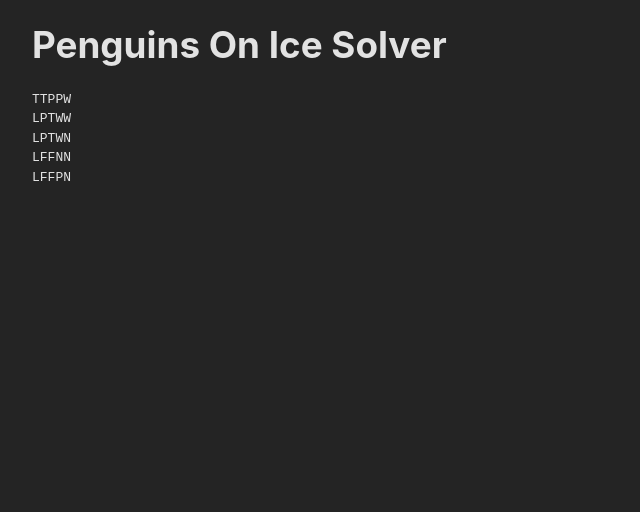
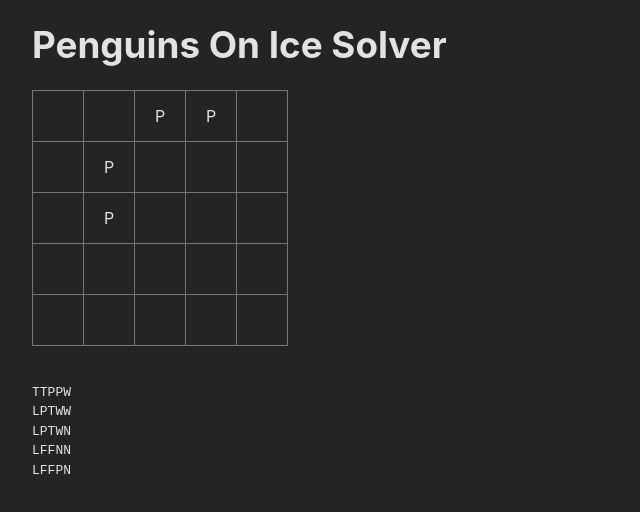
Before and after one commit to apvilkko/penguins-solver, a website built with Vite: page index.html in a window 1280 px wide. Shown: the whole page, without its empty margins (0-640 px from the left). Built offline with nearby package versions, Linux system fonts and the light colour scheme.

Commit message:
feat: draw module

```diff
--- /dev/null
+++ b/src/draw.ts
@@ -0,0 +1,17 @@
+export const renderBoard = (board: number[], width: number) => {
+  const rows = board.length / width
+  return `
+<table class="board">
+${Array.from({ length: rows })
+  .map((_, j) => {
+    return `<tr>${Array.from({ length: width })
+      .map((_, i) => {
+        const v = board[j * width + i]
+        return `<td>${v === 2 ? 'P' : v === 1 ? 'X' : ''}</td>`
+      })
+      .join('')}</tr>`
+  })
+  .join('')}
+</table>
+  `
+}
--- a/src/main.ts
+++ b/src/main.ts
@@ -1,4 +1,5 @@
 import { DoublyLinkedMatrix } from './doublylinkedmatrix'
+import { renderBoard } from './draw'
 import { exactCover, toRows, visualizeSolution } from './exactcover'
 import { buildMatrix, toArray } from './matrix'
 import './style.css'
@@ -25,4 +26,4 @@ const dllMatrix = new DoublyLinkedMatrix(arr, rowLen)
 const rows = exactCover(dllMatrix)
 console.log(toRows(rows, arr, rowLen))
 document.querySelector<HTMLDivElement>('#content')!.innerHTML =
-  visualizeSolution(matrix, rows)
+  renderBoard(challenge, 5) + '<br>' + visualizeSolution(matrix, rows)
--- a/src/style.css
+++ b/src/style.css
@@ -40,6 +40,25 @@ h1 {
   padding: 0 2rem;
 }
 
+table.board {
+  border-collapse: collapse;
+  margin: 0;
+  padding: 0;
+}
+
+.board tr {
+  padding: 0;
+  margin: 0;
+}
+
+.board td {
+  width: 3em;
+  height: 3em;
+  text-align: center;
+  margin: 0;
+  border: 1px solid #777;
+}
+
 button {
   border-radius: 8px;
   border: 1px solid transparent;
```
